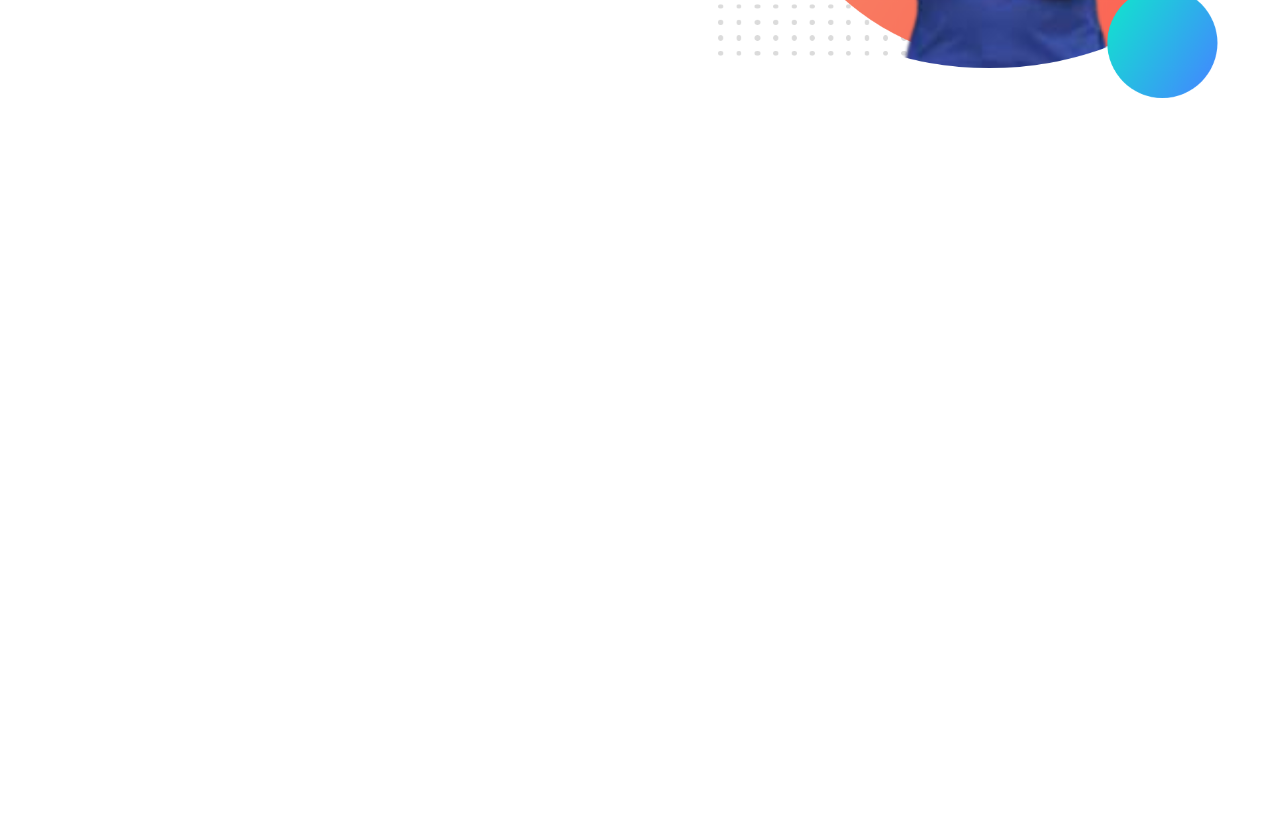
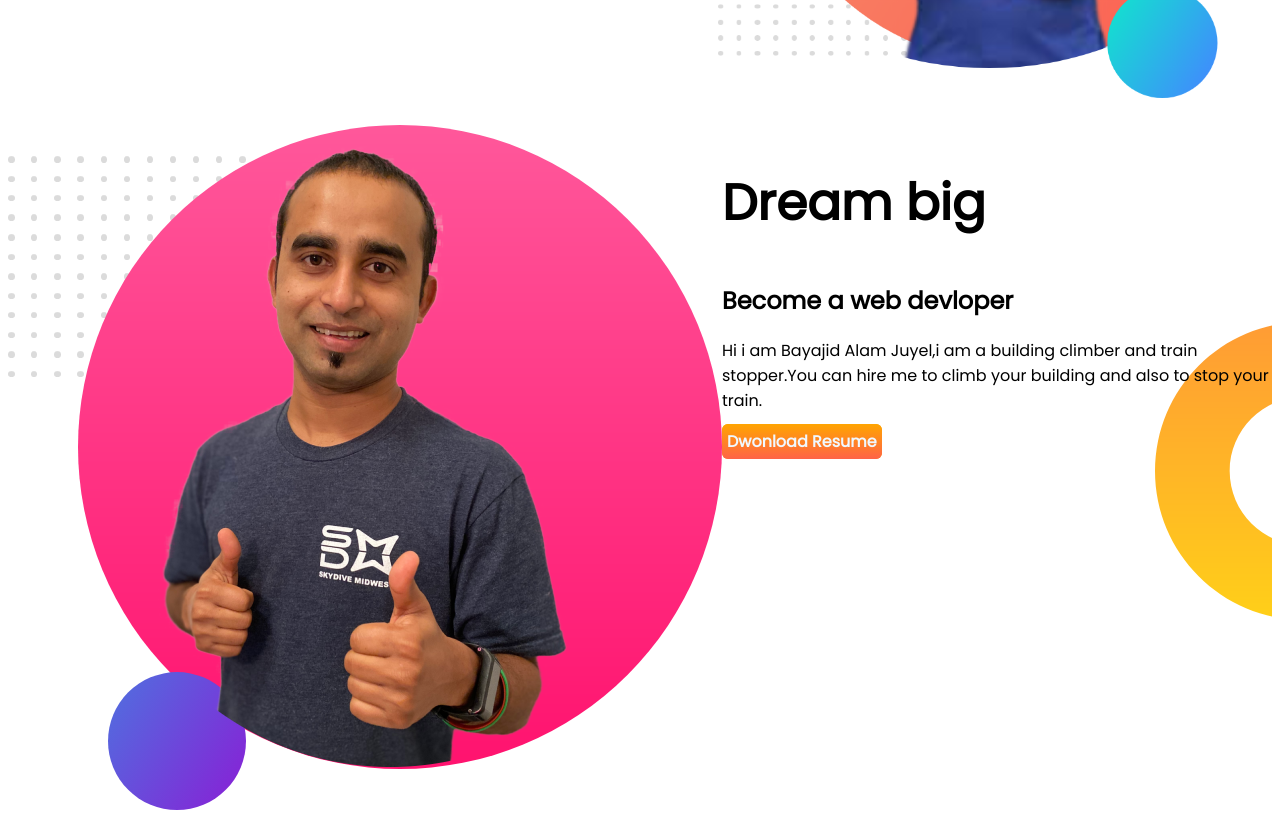
Before and after one commit to BayajidAlam/developer-portfolio, a plain HTML site: page index.html in a window 1280 px wide. Shown: the part 460-1298 px from the top of the page. Before the commit the page ends 800 px from the top, so only its background shows below. Drawn offline with Linux system fonts and the light colour scheme.

Commit message:
new section

```diff
--- a/index.html
+++ b/index.html
@@ -22,6 +22,17 @@
          <div class="image">
           <img src="images/my-bg.png" alt="backgroundless image">
          </div>
+      </section >
+      <section class="dream-big">
+        <div>
+          <img src="images/jhankar2.png" alt="">
+        </div>
+        <div class="detail">
+          <h1>Dream big</h1>
+          <h2>Become a web devloper</h2>
+          <p>Hi i am Bayajid Alam Juyel,i am  a building climber and train stopper.You can hire me to climb your building and also to stop your train.</p>
+          <a class="hire-me-button" target="_blank" href="http://127.0.0.1:5500/index.html">Dwonload Resume</a>
+        </div>
       </section>
 
 </body>
--- a/style.css
+++ b/style.css
@@ -11,6 +11,7 @@ h1{
 }
 section{
   display:flex;
+  margin-bottom: 20px;
 }
 
 }
@@ -36,3 +37,8 @@ p}
     images/top-banner.png);
   background-repeat:no-repeat;
 }
+.dream-big{
+  background-image: url(images/dream-bg.png);
+  background-position: right;
+
+background-repeat: no-repeat;}
```
